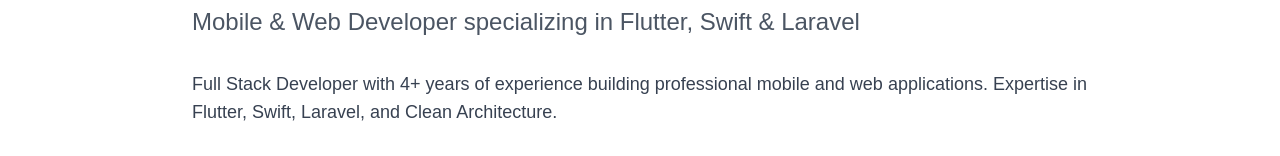
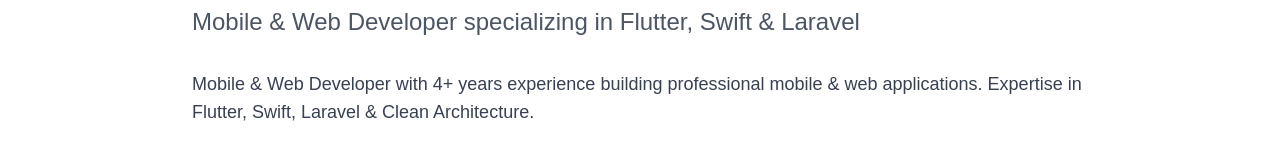
Before and after one commit to ahfasxp/ahfasxp, a Next.js app: page / in a window 1280 px wide. Shown: the part 150-306 px from the top of the page. Built offline with nearby package versions, Linux system fonts and the light colour scheme.

Commit message:
Fix: unify metadata & content description to single source

```diff
--- a/components/Hero.tsx
+++ b/components/Hero.tsx
@@ -14,7 +14,7 @@
           {PORTFOLIO.subtitle}
         </h2>
         <p className="text-lg text-gray-700 dark:text-gray-300 mb-8">
-          {PORTFOLIO.fullDescription}
+          {PORTFOLIO.description}
         </p>
 
         <div className="flex flex-col sm:flex-row gap-4">
--- a/constants/portfolio.ts
+++ b/constants/portfolio.ts
@@ -2,8 +2,7 @@
   name: "Ahfas",
   title: "Mobile & Web Developer",
   subtitle: "Mobile & Web Developer specializing in Flutter, Swift & Laravel",
-  description: "Mobile & Web Developer with 4+ years experience. Specializing in Flutter, Swift, & Laravel for building professional mobile & web applications.",
-  fullDescription: "Full Stack Developer with 4+ years of experience building professional mobile and web applications. Expertise in Flutter, Swift, Laravel, and Clean Architecture.",
+  description: "Mobile & Web Developer with 4+ years experience building professional mobile & web applications. Expertise in Flutter, Swift, Laravel & Clean Architecture.",
 
   contact: {
     email: "ahfas.fazria@gmail.com",
```
